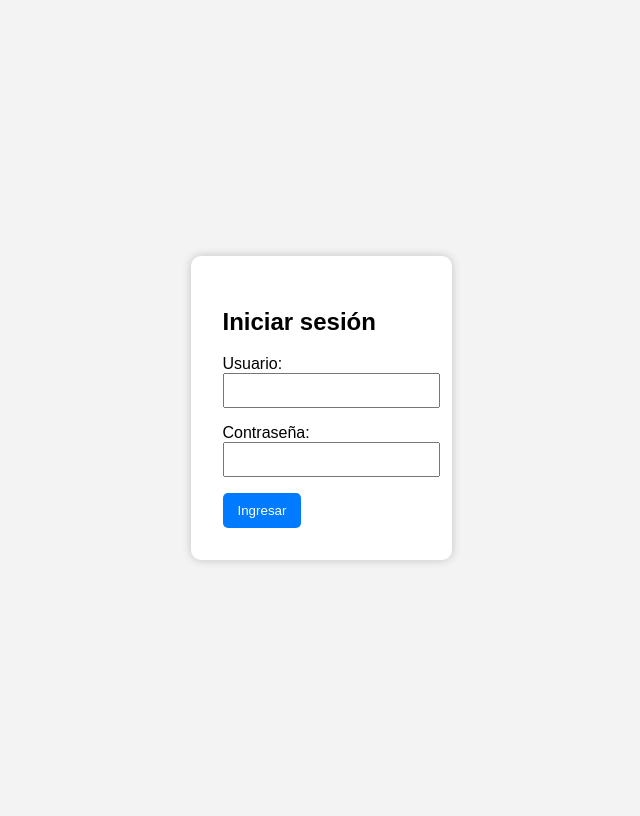
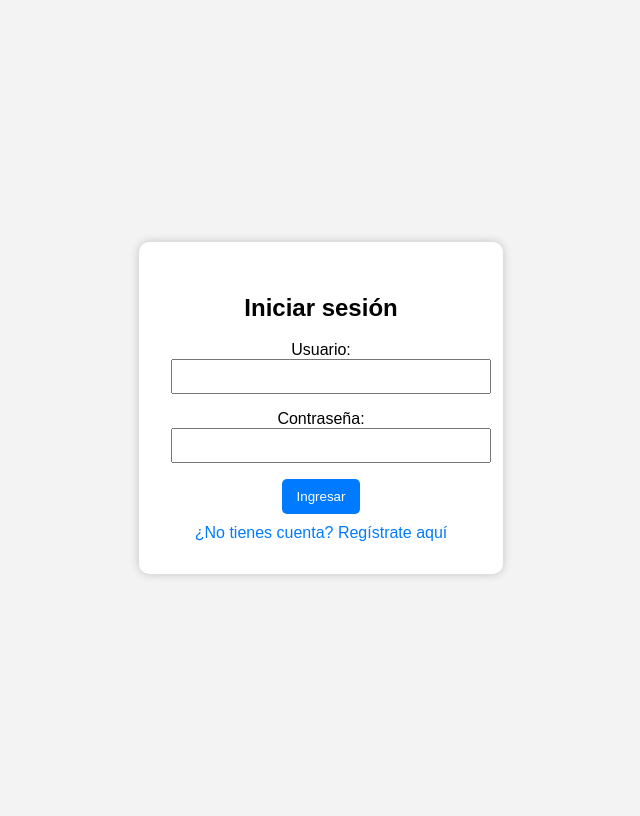
Before and after one commit to Zikurane26/administrador_de_productos, a PHP site: page /login.php in a window 1280 px wide. Shown: the whole page, without its empty margins (319-959 px from the left). Run offline with PHP 8.4, Linux system fonts and the light colour scheme.

Commit message:
Refactor CSS styles in login.php for clarity

```diff
--- a/login.php
+++ b/login.php
@@ -4,16 +4,54 @@
   <meta charset="UTF-8">
   <title>Login - Administrador de Productos</title>
   <style>
-    body { font-family: Arial; background: #f3f3f3; display: flex; justify-content: center; align-items: center; height: 100vh; }
-    form { background: white; padding: 2rem; border-radius: 10px; box-shadow: 0 0 10px rgba(0,0,0,0.2); }
-    input { display: block; margin-bottom: 1rem; width: 100%; padding: 8px; }
-    button { padding: 10px 15px; background: #007bff; color: white; border: none; border-radius: 5px; cursor: pointer; }
-    button:hover { background: #0056b3; }
+    body {
+      font-family: Arial;
+      background: #f3f3f3;
+      display: flex;
+      justify-content: center;
+      align-items: center;
+      height: 100vh;
+    }
+    form {
+      background: white;
+      padding: 2rem;
+      border-radius: 10px;
+      box-shadow: 0 0 10px rgba(0,0,0,0.2);
+      width: 300px;
+      text-align: center;
+    }
+    input {
+      display: block;
+      margin-bottom: 1rem;
+      width: 100%;
+      padding: 8px;
+    }
+    button {
+      padding: 10px 15px;
+      background: #007bff;
+      color: white;
+      border: none;
+      border-radius: 5px;
+      cursor: pointer;
+    }
+    button:hover {
+      background: #0056b3;
+    }
+    a {
+      display: inline-block;
+      margin-top: 10px;
+      text-decoration: none;
+      color: #007bff;
+    }
+    a:hover {
+      text-decoration: underline;
+    }
   </style>
 </head>
 <body>
   <form method="POST" action="validar_login.php">
     <h2>Iniciar sesión</h2>
+
     <label>Usuario:</label>
     <input type="text" name="usuario" required>
 
@@ -21,6 +59,9 @@
     <input type="password" name="contrasena" required>
 
     <button type="submit">Ingresar</button>
+
+    <!-- 👇 Enlace para registrar nueva cuenta -->
+    <a href="registrar.php">¿No tienes cuenta? Regístrate aquí</a>
   </form>
 </body>
 </html>
```
